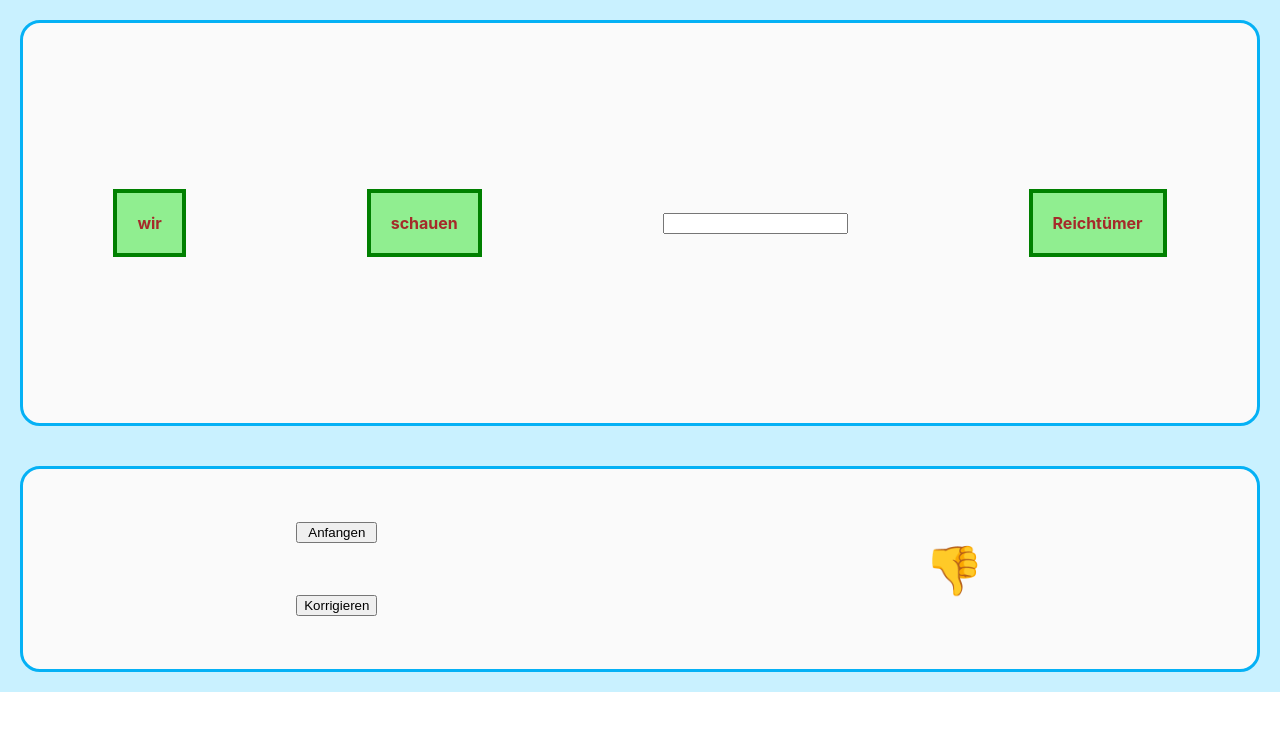
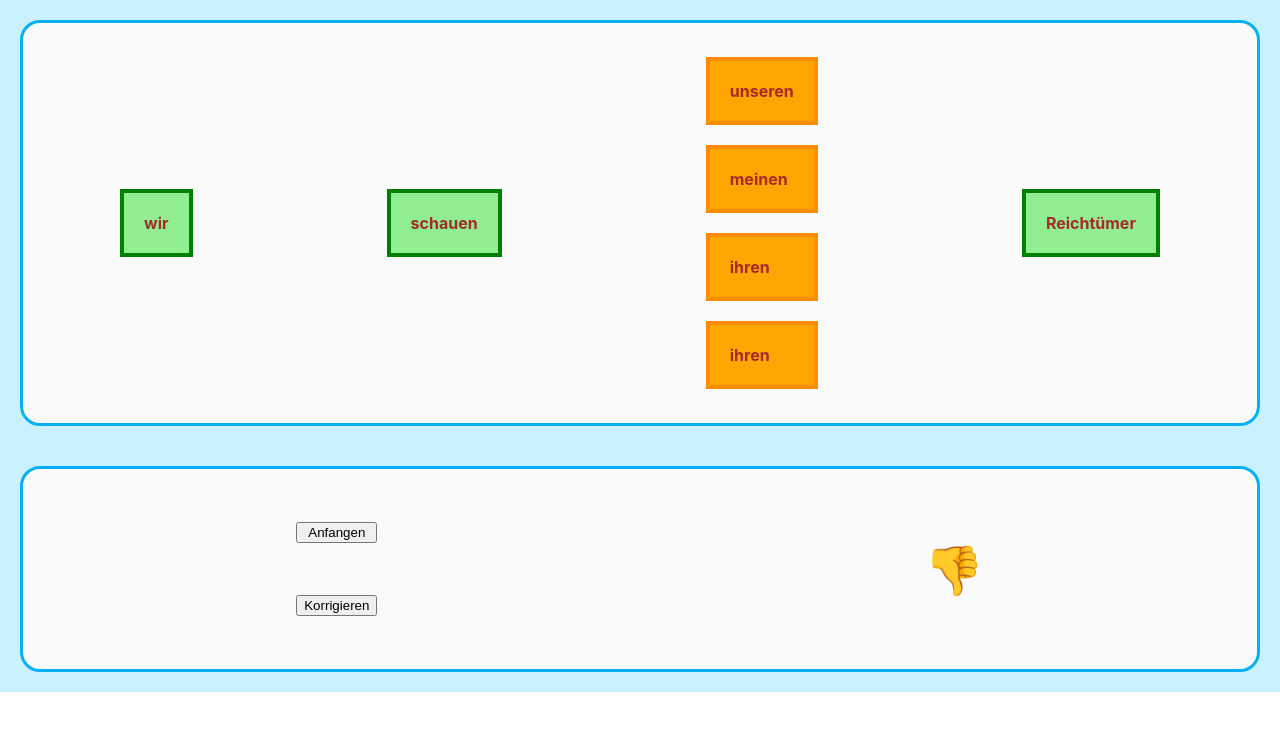
Before and after one commit to alvaroha1/deutsch-ubung, a React (Create React App) app: page / in a window 1280 px wide. Both pictures are taken after a click on the button "Anfangen". Shown: the top 730 px of the page. Built offline with nearby package versions, Linux system fonts and the light colour scheme.

Commit message:
working on contest

```diff
--- a/src/App.tsx
+++ b/src/App.tsx
@@ -1,12 +1,14 @@
 import React, {ReactElement} from 'react';
 import { ItemCard } from './components/ItemCard'
-import { AppBox, ExerciseBox, ControlsBox, ItemBox, ItemText, ButtonsBox, ResultsBox, Emoji } from './styles/App'
+import { AppBox, ExerciseBox, ControlsBox, ItemBox, ItemText, ButtonsBox, ResultsBox, Emoji, OptionsBox } from './styles/App'
 
 function App() {
   // const dasGenus: string[] = ["Maskulinum", "Femininum", "Neutrum", "Plural"];
   const diePronomen: string[] = ["ich", "du", "er", "sie", "es", "wir", "ihr", "sie", "Sie"];
   const dasVerben: string[] = ["schaue", "schaust", "schaut", "schaut", "schaut", "schauen", "schaut", "schauen", "schauen"]
   const dieWorte: string[] = ["Hund", "Katze", "Auto", "Reichtümer"]
+  const diePossesivPronomenAkkusativ: string[] = ["meinen", "deinen","seinen", "ihren", "seinen", "unseren","euren", "ihren", "ihren"];
+  // schauen and zeigen + akk
 
   // const [gender, setGender] = React.useState("");
   const [pronoun, setPronoun] = React.useState("");
@@ -16,6 +18,9 @@ function App() {
   const [answer, setAnswer] = React.useState("");
   const [playing, setPlaying] = React.useState(false);
   const [isCorrect, setIsCorrect] = React.useState(false);
+  const [possessivePronoun, setPossessivePronoun] = React.useState("");
+  const [possibleSolutions, setPossibleSolutions] = React.useState(["", ""]);
+
 
 
   const updateInput = (event: React.ChangeEvent<HTMLInputElement>) => {
@@ -37,11 +42,23 @@ function App() {
   }
 
   const start = (): void => {
-    const number = Math.floor(Math.random() * diePronomen.length)
-    setVerben(dasVerben[number]);
-    setPronoun(diePronomen[number])
-    const number2 = Math.floor(Math.random() * 4)
-    setWorte(dieWorte[number2]);
+    const numberGood = Math.floor(Math.random() * diePronomen.length)
+    setVerben(dasVerben[numberGood]);
+    setPronoun(diePronomen[numberGood])
+    const numberWord = Math.floor(Math.random() * 4)
+    setWorte(dieWorte[numberWord]);
+    //
+    const fakeNumber1 = Math.floor(Math.random() * diePronomen.length);
+    const fakeNumber2 = Math.floor(Math.random() * diePronomen.length);
+    const fakeNumber3 = Math.floor(Math.random() * diePronomen.length);
+
+    const possibleSolutionsGenerated = [diePossesivPronomenAkkusativ[numberGood], diePossesivPronomenAkkusativ[fakeNumber1], diePossesivPronomenAkkusativ[fakeNumber2], diePossesivPronomenAkkusativ[fakeNumber3]]
+    setPossessivePronoun(diePossesivPronomenAkkusativ[numberGood]);
+    console.log(possibleSolutions)
+    setPossibleSolutions(possibleSolutionsGenerated);
+
+
+
     setPlaying(true);
   }
 
@@ -54,7 +71,17 @@ function App() {
         <ItemBox>
           <ItemText>{verben}</ItemText>
         </ItemBox>
-        <input value={answer} onChange={updateAnswer}></input>
+        {/* <ItemBox>
+          <ItemText>{possessivePronoun}</ItemText>
+        </ItemBox> */}
+        <div style={{display: "flex", flexDirection: "column", justifyContent: "space-evenly" }}>
+        {possibleSolutions.map((possibleSolution, index) => {
+          return (  <OptionsBox key={index}>
+            <ItemText>{possibleSolution}</ItemText>
+          </OptionsBox>)
+        } )}
+        </div>
+
         <ItemBox>
           <ItemText>{worte}</ItemText>
         </ItemBox>
--- a/src/styles/App.tsx
+++ b/src/styles/App.tsx
@@ -46,6 +46,13 @@ export const ItemBox = styled.div`
   background-color: lightgreen;
 `
 
+export const OptionsBox = styled.div`
+  border: solid 4px darkorange;
+  background-color: orange;
+  cursor: pointer;
+  margin: 10px;
+`
+
 export const ItemText = styled.p`
   color: brown;
   font-weight: 700;
```
